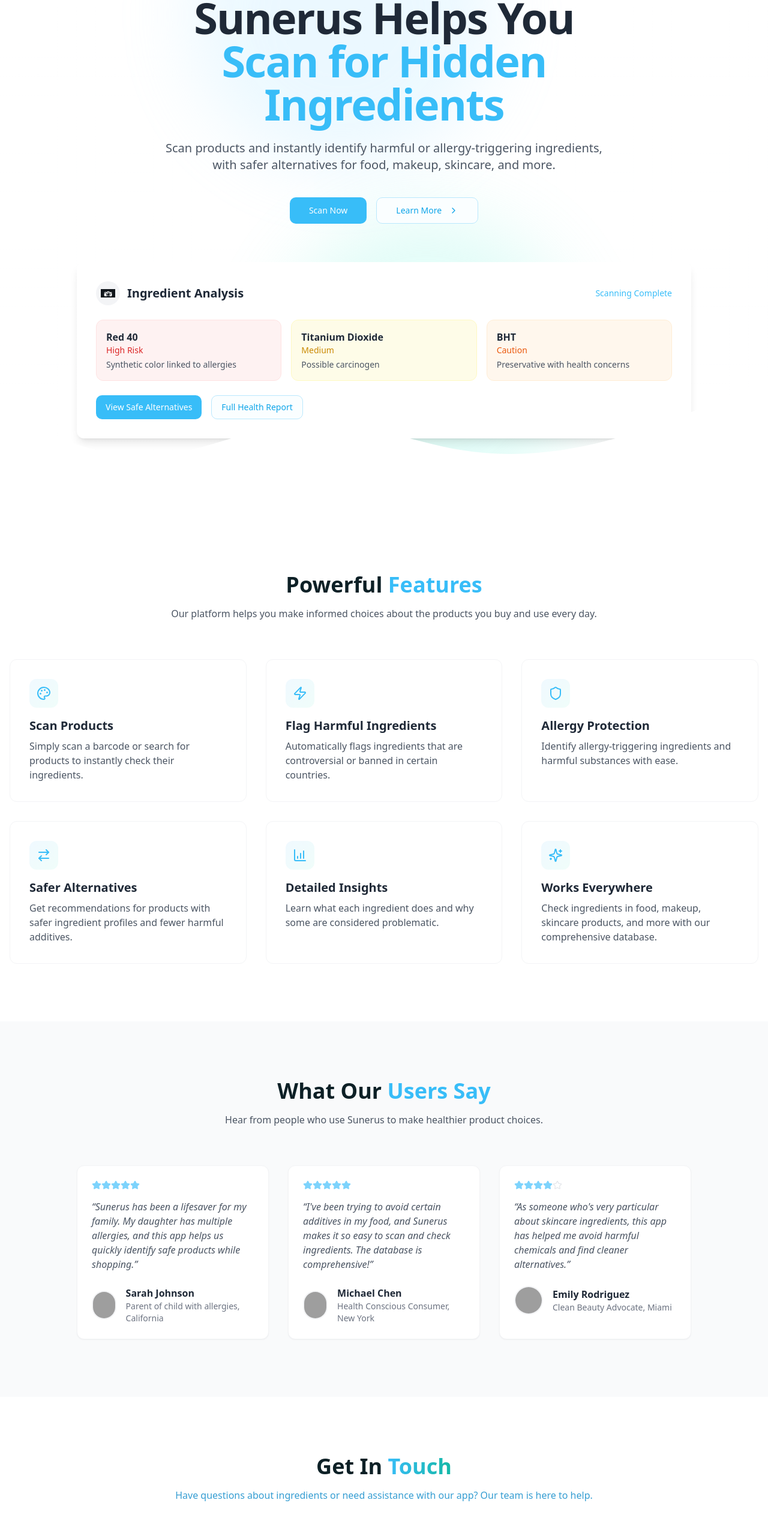
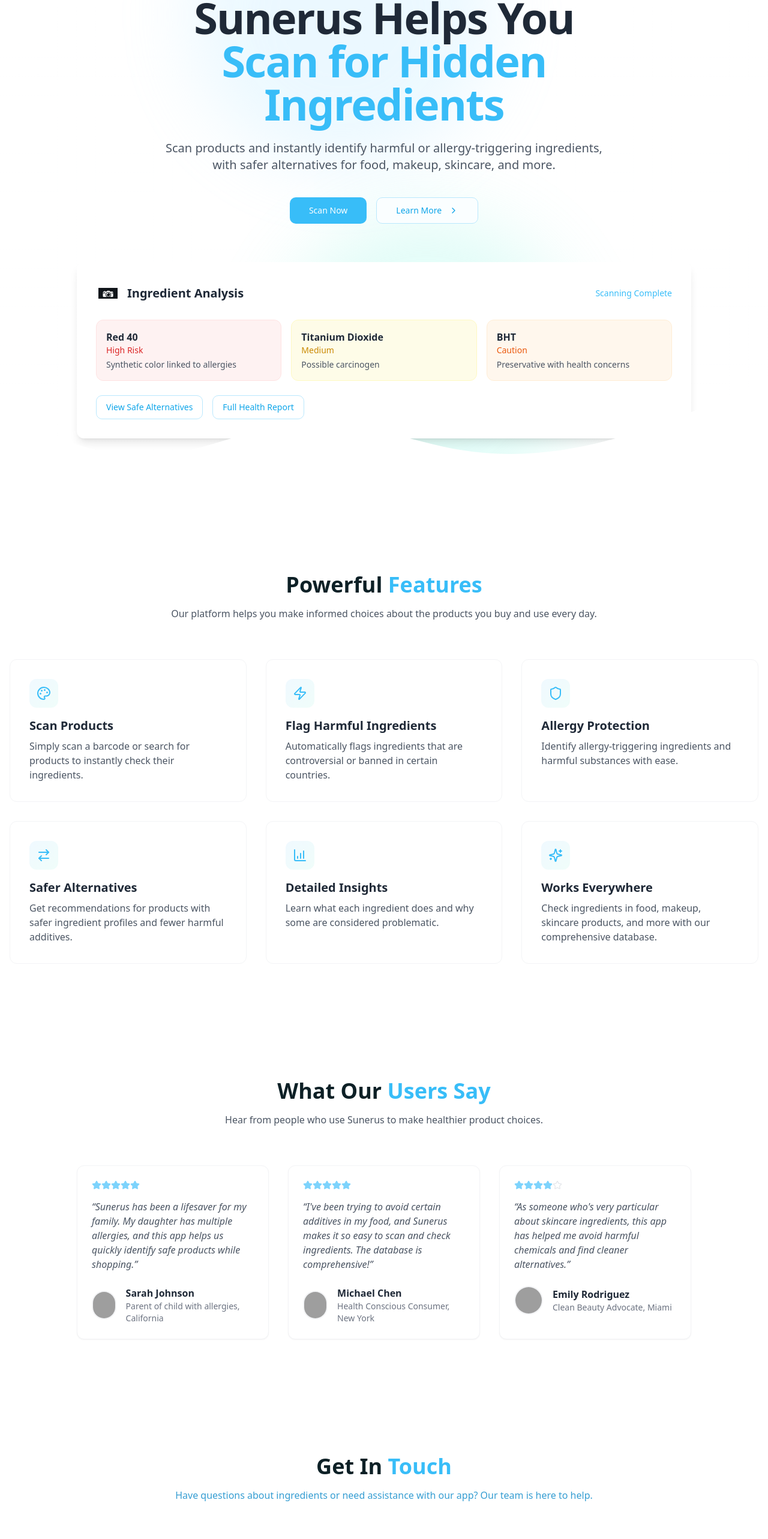
Before and after one commit to dhdhdh392922229/lovable-web-gleam, a React (Vite) app: page / in a window 1280 px wide. Shown: the part 225-2791 px from the top of the page at 60% size. Built offline with nearby package versions, Linux system fonts and the light colour scheme; grey boxes are pictures that could not be loaded.

Commit message:
Refactor: Improve UI and styling
-   Adjusted the color and style of ingredient analysis buttons.
-   Modified the background color and styling of the "What Our Users Say" section.
-   Updated the "Get in Touch" section's color scheme.
-   Refactored the footer to match the uploaded design.

```diff
--- a/src/components/Contact.tsx
+++ b/src/components/Contact.tsx
@@ -29,7 +29,7 @@ const Contact = () => {
       <div className="container relative mx-auto px-4">
         <div className="text-center max-w-3xl mx-auto mb-16">
           <h2 className="text-3xl md:text-4xl font-bold mb-4">
-            Get In <span className="text-gradient">Touch</span>
+            Get In <span className="text-azure-400">Touch</span>
           </h2>
           <p className="text-azure-600/80">
             Have questions about ingredients or need assistance with our app? Our team is here to help.
@@ -122,7 +122,7 @@ const Contact = () => {
                   />
                 </div>
 
-                <Button className="w-full bg-gradient-to-r from-azure-500 to-opal-500 hover:opacity-90">
+                <Button className="w-full bg-azure-400 hover:bg-azure-500 text-white">
                   Send Message
                 </Button>
               </form>
--- a/src/components/Footer.tsx
+++ b/src/components/Footer.tsx
@@ -26,16 +26,16 @@ const Footer = () => {
               {/* Social media icons */}
               <a
                 href="#"
-                className="w-8 h-8 rounded-full bg-azure-50 flex items-center justify-center hover:bg-azure-100 transition-colors"
+                className="w-8 h-8 rounded-full flex items-center justify-center hover:bg-gray-100 transition-colors"
               >
-                <Instagram className="w-4 h-4 text-azure-400" />
+                <Instagram className="w-4 h-4 text-gray-600" />
                 <span className="sr-only">Instagram</span>
               </a>
               <a
                 href="#"
-                className="w-8 h-8 rounded-full bg-azure-50 flex items-center justify-center hover:bg-azure-100 transition-colors"
+                className="w-8 h-8 rounded-full flex items-center justify-center hover:bg-gray-100 transition-colors"
               >
-                <Linkedin className="w-4 h-4 text-azure-400" />
+                <Linkedin className="w-4 h-4 text-gray-600" />
                 <span className="sr-only">LinkedIn</span>
               </a>
             </div>
--- a/src/components/Hero.tsx
+++ b/src/components/Hero.tsx
@@ -46,14 +46,14 @@ const Hero = () => {
             <div className="p-6 md:p-8">
               <div className="flex justify-between items-center mb-6">
                 <div className="flex items-center">
-                  <div className="h-10 w-10 bg-gray-100 flex items-center justify-center rounded-full mr-3">
+                  <div className="h-10 w-10 flex items-center justify-center rounded-full">
                     <img
                       src="/lovable-uploads/239c243a-8627-416b-ac27-45607806694d.png"
                       alt="Sunerus Icon"
-                      className="w-6 h-6 object-contain"
+                      className="w-8 h-8 object-contain"
                     />
                   </div>
-                  <h3 className="text-xl font-semibold text-gray-800">Ingredient Analysis</h3>
+                  <h3 className="text-xl font-semibold text-gray-800 ml-3">Ingredient Analysis</h3>
                 </div>
                 <span className="text-sm text-azure-400 font-medium">Scanning Complete</span>
               </div>
@@ -87,8 +87,8 @@ const Hero = () => {
               </div>
 
               <div className="flex flex-col sm:flex-row sm:justify-start gap-4">
-                <Button className="bg-azure-400 hover:bg-azure-500 text-white">View Safe Alternatives</Button>
-                <Button variant="outline" className="text-azure-500 border-azure-200">Full Health Report</Button>
+                <Button className="shadow-none bg-transparent text-azure-500 border border-azure-200 hover:bg-azure-50">View Safe Alternatives</Button>
+                <Button className="shadow-none bg-transparent text-azure-500 border border-azure-200 hover:bg-azure-50">Full Health Report</Button>
               </div>
             </div>
           </div>
--- a/src/components/Testimonials.tsx
+++ b/src/components/Testimonials.tsx
@@ -32,7 +32,7 @@ const testimonials = [
 
 const Testimonials = () => {
   return (
-    <section id="testimonials" className="py-24 relative bg-gray-50">
+    <section id="testimonials" className="py-24 relative bg-white">
       <div className="container mx-auto px-4">
         <div className="text-center max-w-3xl mx-auto mb-16">
           <h2 className="text-3xl md:text-4xl font-bold mb-4">
@@ -47,8 +47,6 @@ const Testimonials = () => {
           {testimonials.map((testimonial, index) => (
             <Card key={index} className="bg-white border border-gray-100 transition-all duration-300 hover:shadow-lg overflow-hidden group">
               <CardContent className="p-6 relative">
-                <div className="absolute top-0 right-0 left-0 h-1 bg-gradient-to-r from-azure-300 to-opal-300 transform origin-left scale-x-0 group-hover:scale-x-100 transition-transform duration-300"></div>
-
                 <div className="flex mb-4">
                   {[...Array(5)].map((_, i) => (
                     <Star
```
